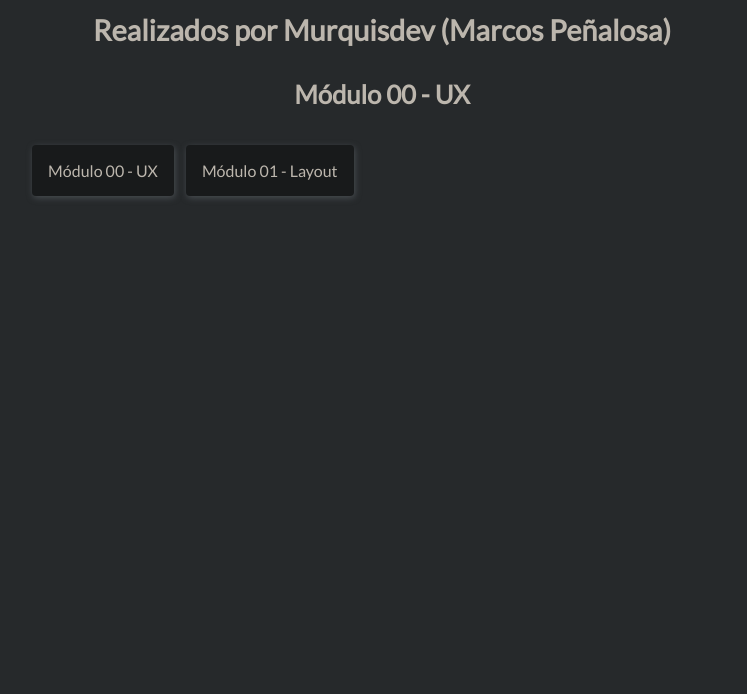
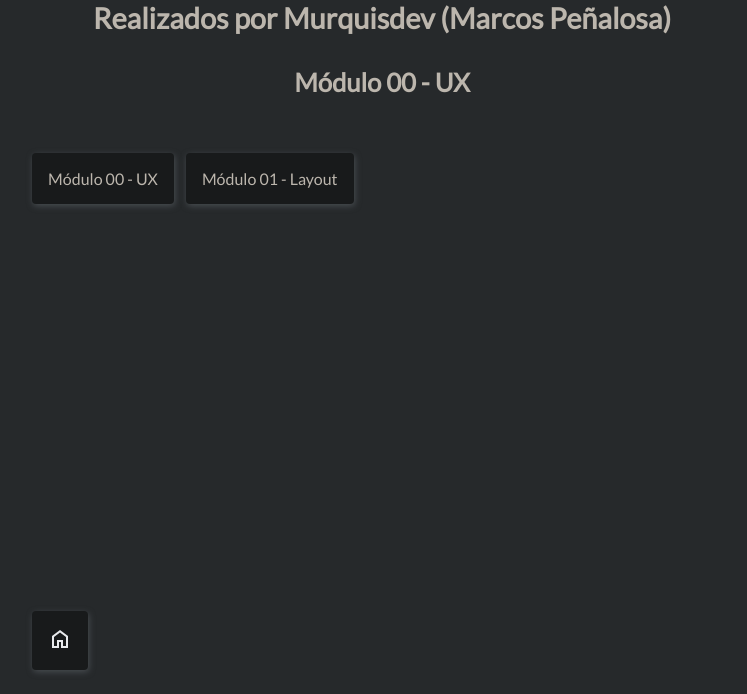
Before and after one commit to Murquisdev/LemonCodeMasterFrontEndXVII, a plain HTML site: page 00_UX/index.html in a window 1280 px wide. Shown: the part 106-800 px from the top of the page, without its empty margins (258-1005 px from the left). Drawn offline with Linux system fonts and the light colour scheme.

Commit message:
Añadir el footer de navegación entre webs

```diff
--- a/00_UX/index.html
+++ b/00_UX/index.html
@@ -4,19 +4,35 @@
     <meta charset="UTF-8" />
     <meta name="viewport" content="width=device-width, initial-scale=1.0" />
     <title>Master Front-End XVII de Lemoncode -- 00 UX</title>
-    <link rel="stylesheet" href="../styles.css" />
+    <link rel="stylesheet" href="/styles.css" />
   </head>
   <body>
+    <div class="wrap">
       <main>
         <h1>Ejercicios Master Front-End XVII de Lemoncode</h1>
         <h2>Realizados por Murquisdev (Marcos Peñalosa)</h2>
         <h3>Módulo 00 - UX</h3>
         <nav>
           <ul>
-          <a href="./00_UX/index.html"><li>Módulo 00 - UX</li></a>
-          <a href="./01_LAYOUT/index.html"><li>Módulo 01 - Layout</li></a>
+            <a href="/00_UX/index.html"><li>Módulo 00 - UX</li></a>
+            <a href="/01_LAYOUT/index.html"><li>Módulo 01 - Layout</li></a>
           </ul>
         </nav>
       </main>
+      <footer>
+        <nav>
+          <ul>
+            <!-- prettier-ignore-->
+            <a href="/index.html"><li><img src="/assests/home.svg" alt="Home" /></li></a>
+            <!-- prettier-ignore-->
+            <a class="transparent" aria-hidden="true" href="/index.html"><li><img src="/assests/arrow_back.svg" alt="Arrow back" /></li></a>
+            <!-- prettier-ignore-->
+            <a class="transparent" aria-hidden="true" href="/index.html"><li><img src="/assests/arrow_upward.svg" alt="Arrow upward" /></li></a>
+            <!-- prettier-ignore-->
+            <a class="transparent" aria-hidden="true" href="/index.html"><li><img src="/assests/arrow_forward.svg" alt="Arrow foward" /></li></a>
+          </ul>
+        </nav>
+      </footer>
+    </div>
   </body>
 </html>
--- a/styles.css
+++ b/styles.css
@@ -23,22 +23,32 @@
   --m: 12px;
   --l: 16px;
   --xl: 20px;
+  --xxl: 24px;
+  --space-section: 40px;
+  --footer-height: 40px;
 }
 /* Estilos generales */
 body {
   background-color: var(--background-color);
   color: var(--primary-color);
-  display: grid;
-  justify-content: center;
   font-family: "Lato", sans-serif;
   font-weight: 400;
   font-style: normal;
   color: var(--primary-color);
   min-width: 375px;
-  padding: 32px;
+  display: grid;
+  justify-content: center;
+}
+.wrap {
+  padding-top: var(--xl);
+  display: flex;
+  flex-direction: column;
+  align-items: center;
+  min-height: 100vh;
+  max-width: 1600px;
 }
 main {
-  max-width: 1600px;
+  flex-grow: 1;
 }
 h1,
 h2,
@@ -61,7 +71,7 @@ a {
   color: inherit;
 }
 nav {
-  margin-top: var(--xl);
+  margin-top: var(--space-section);
   ul {
     display: flex;
     gap: var(--m);
@@ -72,7 +82,7 @@ nav {
       background-color: var(--background-color-dark);
       border-radius: var(--xs);
       box-shadow: 1px 2px 6px var(--background-color-light);
-      transition: all ease 0.5s;
+      transition: all ease 0.4s;
 
       &:hover {
         background-color: var(--primary-color-darkest);
@@ -82,3 +92,31 @@ nav {
     }
   }
 }
+
+footer {
+  margin-top: var(--space-section);
+  margin-bottom: var(--xxl);
+  display: flex;
+  width: 100%;
+
+  nav {
+    width: 100%;
+    display: flex;
+    justify-content: center;
+
+    ul {
+      display: flex;
+      justify-content: center;
+      width: 100%;
+      position: relative;
+
+      a:nth-child(1) {
+        position: absolute;
+        left: 0px;
+      }
+    }
+  }
+}
+.transparent {
+  opacity: 0;
+}
```
Also changed, not shown: base.html (added, +35 -0 lines), index.html (+16 -0 lines), assests/arrow_back.svg (added), assests/arrow_forward.svg (added), assests/arrow_upward.svg (added), assests/home.svg (added), 2 other files. Lines whose indentation alone changed are shown as unchanged.
